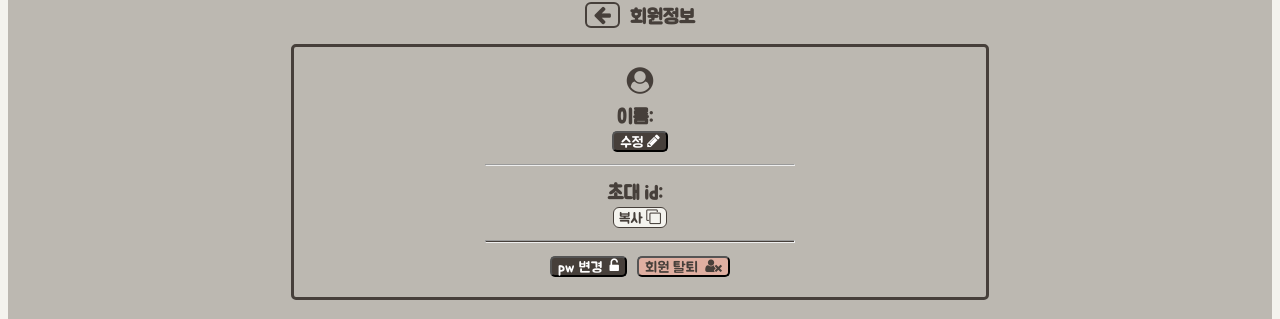
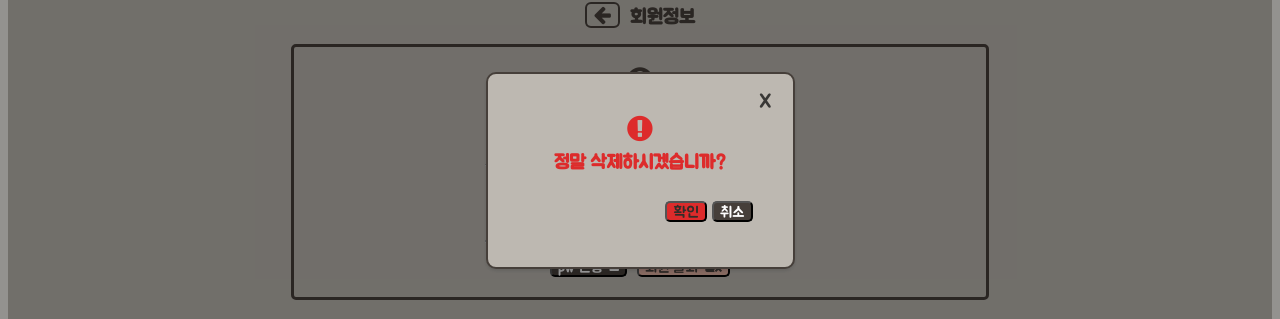
Before and after one commit to tkguswls1106/onlineMemo-react-project, a React (Create React App) app: page /users/1 in a window 1280 px wide. Both pictures are taken after a click on the button "회원 탈퇴". Shown: the part 230-549 px from the top of the page. Built offline with nearby package versions, Linux system fonts and the light colour scheme; no server answers; a web font is replaced by a local one.

Commit message:
삭제나 그룹탈퇴시에 모달로 경고확인창 띄울수있게 기능 구현 완료.

```diff
--- a/src/components/List/FriendList.jsx
+++ b/src/components/List/FriendList.jsx
@@ -1,6 +1,7 @@
 import React, { useState, useEffect } from "react";
 import styled from "styled-components";
 import axios from 'axios'
+import ConfirmModal from "../Modal/ConfirmModal";
 
 const FriendsWrapper = styled.div`
     display: flex;
@@ -62,9 +63,15 @@ function FriendList(props) {
     // const baseUrl = "http://localhost:8080";
 
     const [friends, setFriends] = useState();
+    const [modalOn, setModalOn] = useState(false);
+    const [modalFriendId, setModalFriendId] = useState();
 
-    // 나중에 삭제전에 alert확인같은걸로 삭제할건지 재확인하는 코드도 추가하자.
-    const handleDeleteClick = async (friendId, event) => {  // 화살표함수로 선언하여 이벤트 사용시 바인딩되도록 함.
+    const handleFirstModalClick = (friendId, event) => {
+        setModalOn((modalOn) => !modalOn);
+        setModalFriendId(friendId);
+    }
+
+    const handleDeleteClick = async (friendId) => {  // 화살표함수로 선언하여 이벤트 사용시 바인딩되도록 함.
         // e.preventDefault();  // 리프레쉬 방지 (spa로서)
 
         await axios
@@ -72,6 +79,7 @@ function FriendList(props) {
             .then((response) => {
                 console.log(response);
 
+                setModalOn((modalOn) => !modalOn);
                 getFriends();
             })
             .catch((error) => {
@@ -107,10 +115,21 @@ function FriendList(props) {
                             <div className="idDiv">id:&nbsp;{friend && friend.loginId}</div>
                         </NameIdWrapper>
                         &nbsp;&nbsp;&nbsp;&nbsp;&nbsp;&nbsp;
-                        <button className="deleteFriendButton" onClick={(event) => friend && handleDeleteClick(friend.id, event)}>- 친구 삭제</button>
+                        <button className="deleteFriendButton" onClick={(event) => friend && handleFirstModalClick(friend.id, event)}>- 친구 삭제</button>
                     </FriendItemsWrapper>
                 );
             })}
+            {modalOn && (
+                <ConfirmModal closeModal={() => setModalOn(!modalOn)}>
+                    <i className="fa fa-exclamation-circle" aria-hidden="true"></i>
+                    <h2 className="modalTitle">정말 삭제하시겠습니까?</h2>
+                    <br></br>
+                    <div style={{ float: "right" }}>
+                        <button className="confirmDeleteButton" style={{ fontSize: "1.5rem" }} onClick={() => {handleDeleteClick(modalFriendId)}}>확인</button>&nbsp;&nbsp;
+                        <button style={{ fontSize: "1.5rem" }} onClick={() => setModalOn(!modalOn)}>취소</button>
+                    </div>
+                </ConfirmModal>
+            )}
         </FriendsWrapper>
     );
 }
--- /dev/null
+++ b/src/components/Modal/ConfirmModal.jsx
@@ -0,0 +1,93 @@
+import React from "react";
+import styled from "styled-components";
+
+const ModalWrapper = styled.div`
+    position: fixed;
+    top: 0;
+    left: 0;
+    width: 100%;
+    height: 100%;
+    background-color: rgba(0, 0, 0, 0.4);
+    display: flex;
+    justify-content: center;
+    align-items: center;
+    z-index: 999;  // 페이지위에 겹친 요소들중 가장 위에있는 정도. 숫자가 클수록 위에 있다.
+
+    .modalBody {
+        position: absolute;
+        width: 225px;
+        height: 113px;
+        padding: 40px;
+        text-align: center;
+        background-color: #bdb8b1;
+        border: 2.2px solid #463f3a;
+        border-radius: 10px;
+        box-shadow: 0 2px 3px 0 rgba(34, 36, 38, 0.15);
+    }
+
+    #modalCloseButton {
+        position: absolute;
+        top: 15px;
+        right: 15px;
+        border: none;
+        color: rgba(0, 0, 0, 0.7);
+        background-color: transparent;  // 배경색 없음.
+        font-size: 20px;
+    }
+
+    #modalCloseBtn:hover {
+        cursor: pointer;
+    }
+
+    .fa-exclamation-circle {
+        font-size: 2.95rem;
+        color: #dd2b2b;
+    }
+
+    .modalTitle {
+        font-size: 1.93rem;
+        color: #dd2b2b;
+        margin-top: 9px;
+        margin-bottom: 19px;
+    }
+
+    .confirmDeleteButton {
+        font-size: 1.5rem;
+        background-color: #dd2b2b;
+        color: #312d29;
+
+        &:hover {
+            background-color: #dd2b2ba4;
+        }
+    }
+
+    .cancelButton {
+        font-size: 1.5rem;
+        background-color: #463f3a;
+        color: white;
+
+        &:hover {
+            background-color: #463f3aa4;
+        }
+    }
+`;
+
+function ConfirmModal(props) {
+
+    const handleCloseModalClick = (event) => {
+        props.closeModal();
+    }
+
+    return (
+        <ModalWrapper onClick={handleCloseModalClick}>
+            <div className="modalBody" onClick={(e) => e.stopPropagation()}>
+                <button id="modalCloseButton" onClick={handleCloseModalClick}>
+                    X
+                </button>
+                {props.children}
+            </div>
+        </ModalWrapper>
+    );
+}
+
+export default ConfirmModal;
--- a/src/components/Navigation/ReadAndEditMemoNav.jsx
+++ b/src/components/Navigation/ReadAndEditMemoNav.jsx
@@ -1,9 +1,10 @@
-import React from "react";
+import React, { useState } from "react";
 import { useNavigate } from "react-router-dom";
 import styled from "styled-components";
 import '../../App.css';
 import NavWrapper from "../Styled/NavWrapper";
 import axios from 'axios'
+import ConfirmModal from "../Modal/ConfirmModal";
 
 const Wrapper = styled(NavWrapper)`
 
@@ -132,6 +133,14 @@ const Wrapper = styled(NavWrapper)`
 function ReadAndEditMemoNav(props) {
     const navigate = useNavigate();
 
+    const [modalOn, setModalOn] = useState(false);
+    const [modalText, setModalText] = useState();
+
+    const handleFirstModalClick = (textValue, event) => {
+        setModalOn((modalOn) => !modalOn);
+        setModalText(textValue);
+    }
+
     const handleClickCopy = (event) => {
         window.navigator.clipboard.writeText(props.content);
         // alert("메모 내용을 전체 복사하였습니다.");
@@ -159,7 +168,6 @@ function ReadAndEditMemoNav(props) {
             })
     }
 
-    // 나중에 삭제전에 alert확인같은걸로 삭제할건지 재확인하는 코드도 추가하자.
     const handleDeleteClick = async (e) => {  // 화살표함수로 선언하여 이벤트 사용시 바인딩되도록 함.
         // e.preventDefault();  // 리프레쉬 방지 (spa로서)
 
@@ -177,13 +185,13 @@ function ReadAndEditMemoNav(props) {
 
     const readPrivateNavItems = [  // 개인메모 보기 용도
         <span className="flex-left">
-            &nbsp;<i className="fa fa-arrow-left" aria-hidden="true" onClick={() => { navigate(-1) }}></i>&nbsp;&nbsp;
+            &nbsp;<i className="fa fa-arrow-left" aria-hidden="true" onClick={() => { navigate(`/users/${props.userId}/memos`) }}></i>&nbsp;&nbsp;
             <span className="flex-copy" onClick={handleClickCopy}>
                 <i className="fa fa-clone" aria-hidden="true"></i>
                 <span className="copyText">복사</span>
             </span>
         </span>,
-        <span><button className="editButton" onClick={handleEditClick}>수정</button>&nbsp;&nbsp;<button className="deletePrivateButton" onClick={(event) => handleDeleteClick(event)}>삭제</button>&nbsp;</span>
+        <span><button className="editButton" onClick={handleEditClick}>수정</button>&nbsp;&nbsp;<button className="deletePrivateButton" onClick={(event) => handleFirstModalClick("삭제", event)}>삭제</button>&nbsp;</span>
     ];
     const readGroupNavItems = [  // 공동메모 보기 용도
         <span className="flex-left">
@@ -193,7 +201,7 @@ function ReadAndEditMemoNav(props) {
                 <span className="copyText">복사</span>
             </span>
         </span>,
-        <span><button className="editButton" onClick={handleEditClick}>수정</button>&nbsp;&nbsp;<button className="deleteGroupButton" onClick={(event) => handleDeleteClick(event)}>그룹 탈퇴</button>&nbsp;</span>
+        <span><button className="editButton" onClick={handleEditClick}>수정</button>&nbsp;&nbsp;<button className="deleteGroupButton" onClick={(event) => handleFirstModalClick("그룹을 탈퇴", event)}>그룹 탈퇴</button>&nbsp;</span>
     ];
     const editNavItems = [  // 메모 수정 용도
         <span className="flex-left">&nbsp;<i className="fa fa-arrow-left" aria-hidden="true" onClick={() => {props.propPurposeFunction("read")}}></i></span>,
@@ -221,6 +229,17 @@ function ReadAndEditMemoNav(props) {
                 }
                 )}
             </ul>
+            {modalOn && (
+                <ConfirmModal closeModal={() => setModalOn(!modalOn)}>
+                    <i className="fa fa-exclamation-circle" aria-hidden="true"></i>
+                    <h2 className="modalTitle">정말&nbsp;{modalText}하시겠습니까?</h2>
+                    <br></br>
+                    <div style={{ float: "right" }}>
+                        <button className="confirmDeleteButton" onClick={handleDeleteClick}>확인</button>&nbsp;&nbsp;
+                        <button className="cancelButton" onClick={() => setModalOn(!modalOn)}>취소</button>
+                    </div>
+                </ConfirmModal>
+            )}
         </Wrapper>
     );
 }
--- a/src/components/Navigation/YesLoginNav.jsx
+++ b/src/components/Navigation/YesLoginNav.jsx
@@ -81,6 +81,10 @@ function YesLoginNav(props) {
             link: `/users/${userId}/friends`,
         },
         {
+            name: "메모 목록",
+            link: `/users/${userId}/memos`,
+        },
+        {
             name: "로그아웃",
             link: "#",
         },
--- a/src/pages/User/UserProfilePage.jsx
+++ b/src/pages/User/UserProfilePage.jsx
@@ -4,6 +4,7 @@ import styled from "styled-components";
 import '../../App.css';
 import axios from 'axios'
 import HelloWrapper from "../../components/Styled/HelloWrapper"
+import ConfirmModal from "../../components/Modal/ConfirmModal";
 
 const MoreWrapper = styled(HelloWrapper)`
     .flex-container {
@@ -85,6 +86,8 @@ function UserProfilePage(props) {
     const [nameValue, setNameValue] = useState("");
     const [purpose, setPurpose] = useState("read");
 
+    const [modalOn, setModalOn] = useState(false);
+
     const handleChangeName = (event) => {
         setNameValue(event.target.value);
     }
@@ -114,7 +117,6 @@ function UserProfilePage(props) {
             })
     }
 
-    // 나중에 삭제전에 alert확인같은걸로 삭제할건지 재확인하는 코드도 추가하자.
     const handleDeleteClick = async (e) => {  // 화살표함수로 선언하여 이벤트 사용시 바인딩되도록 함.
         // e.preventDefault();  // 리프레쉬 방지 (spa로서)
 
@@ -186,9 +188,20 @@ function UserProfilePage(props) {
                     </div>
                     <hr className="divideHr"></hr>
                     <button onClick={() => {navigate('/pw')}}>pw 변경&nbsp;&nbsp;<i className="fa fa-unlock-alt" aria-hidden="true"></i></button>
-                    &nbsp;&nbsp;<button className="deleteUserButton" onClick={handleDeleteClick}>회원 탈퇴&nbsp;&nbsp;<i className="fa fa-user-times" aria-hidden="true"></i></button>
+                    &nbsp;&nbsp;<button className="deleteUserButton" onClick={() => setModalOn(!modalOn)}>회원 탈퇴&nbsp;&nbsp;<i className="fa fa-user-times" aria-hidden="true"></i></button>
                 </div>
             </h2>
+            {modalOn && (
+                <ConfirmModal closeModal={() => setModalOn(!modalOn)}>
+                    <i className="fa fa-exclamation-circle" aria-hidden="true"></i>
+                    <h2 className="modalTitle">정말 삭제하시겠습니까?</h2>
+                    <br></br>
+                    <div style={{ float: "right" }}>
+                        <button className="confirmDeleteButton" onClick={handleDeleteClick}>확인</button>&nbsp;&nbsp;
+                        <button className="cancelButton" onClick={() => setModalOn(!modalOn)}>취소</button>
+                    </div>
+                </ConfirmModal>
+            )}
         </MoreWrapper>
     );
 }
```
Also changed, not shown: src/components/UI/MemoOptionDropdownRight.jsx (+31 -6 lines).
